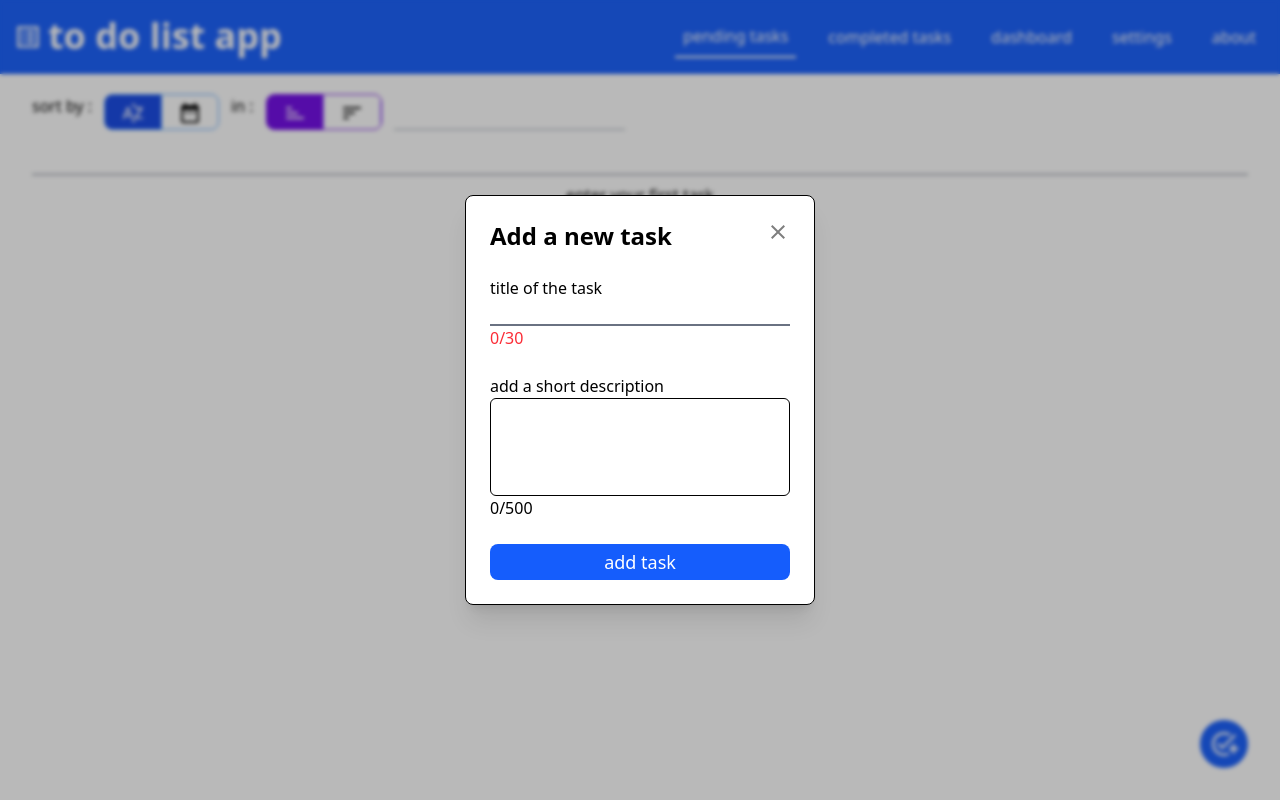
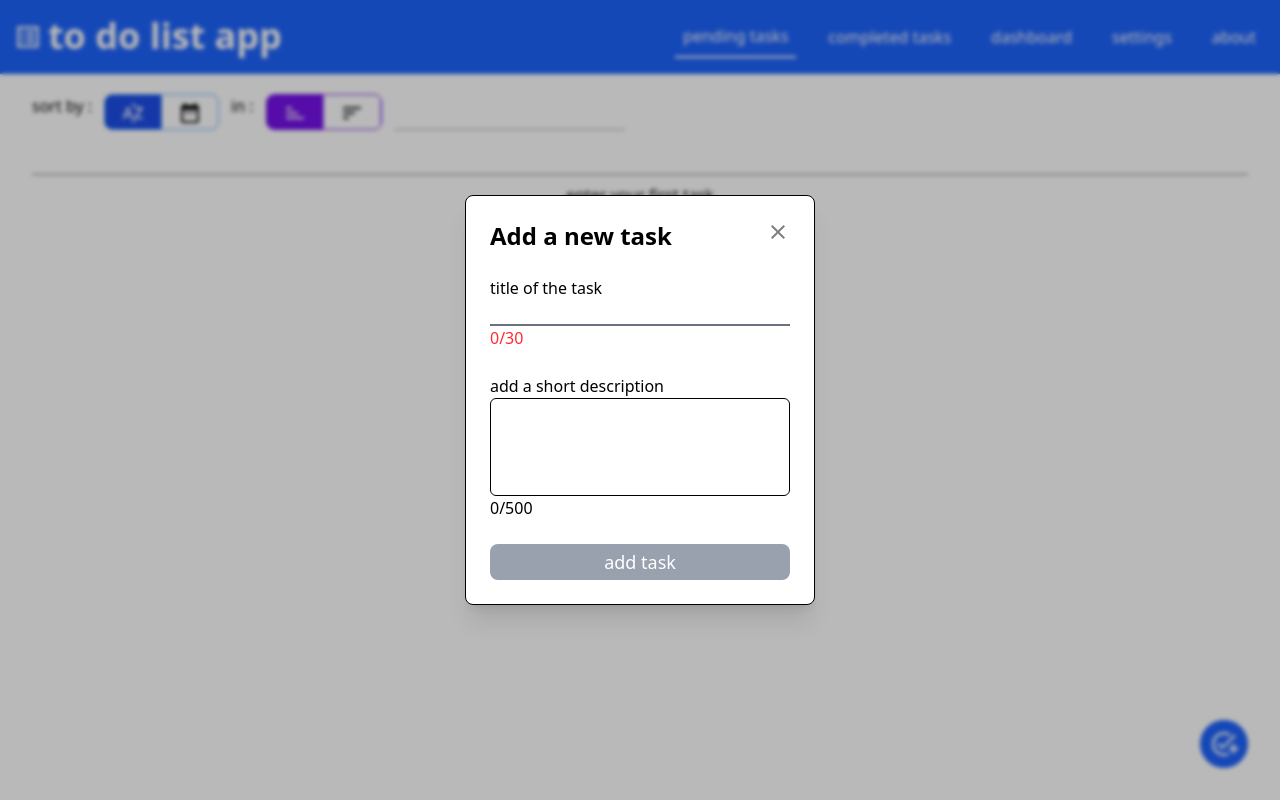
Before and after one commit to ChihaAdam/simple-to-do-app, a React (Vite) app: page / in a window 1280 px wide. Both pictures are taken after a click on the element 1224 px from the left and 744 px from the top of the page. Built offline with nearby package versions, Linux system fonts and the light colour scheme.

Commit message:
added disable style for submit button in the input of pending tasks

```diff
--- a/src/components/pending tasks/input.jsx
+++ b/src/components/pending tasks/input.jsx
@@ -55,7 +55,8 @@ function inputElement({close}) {
             </label>
             </div>
             <button className="bg-blue-600 text-white py-1 text-lg rounded-lg
-                             hover:bg-blue-700 transition-all duration-300 ease-in-out cursor-pointer"
+                             hover:bg-blue-700 transition-all duration-300
+                             ease-in-out cursor-pointer disabled:bg-gray-400 disabled:cursor-not-allowed"
                     disabled={error}
                     onClick={handleFormSubmit}
                     variant="contained"> add task</button>
```
